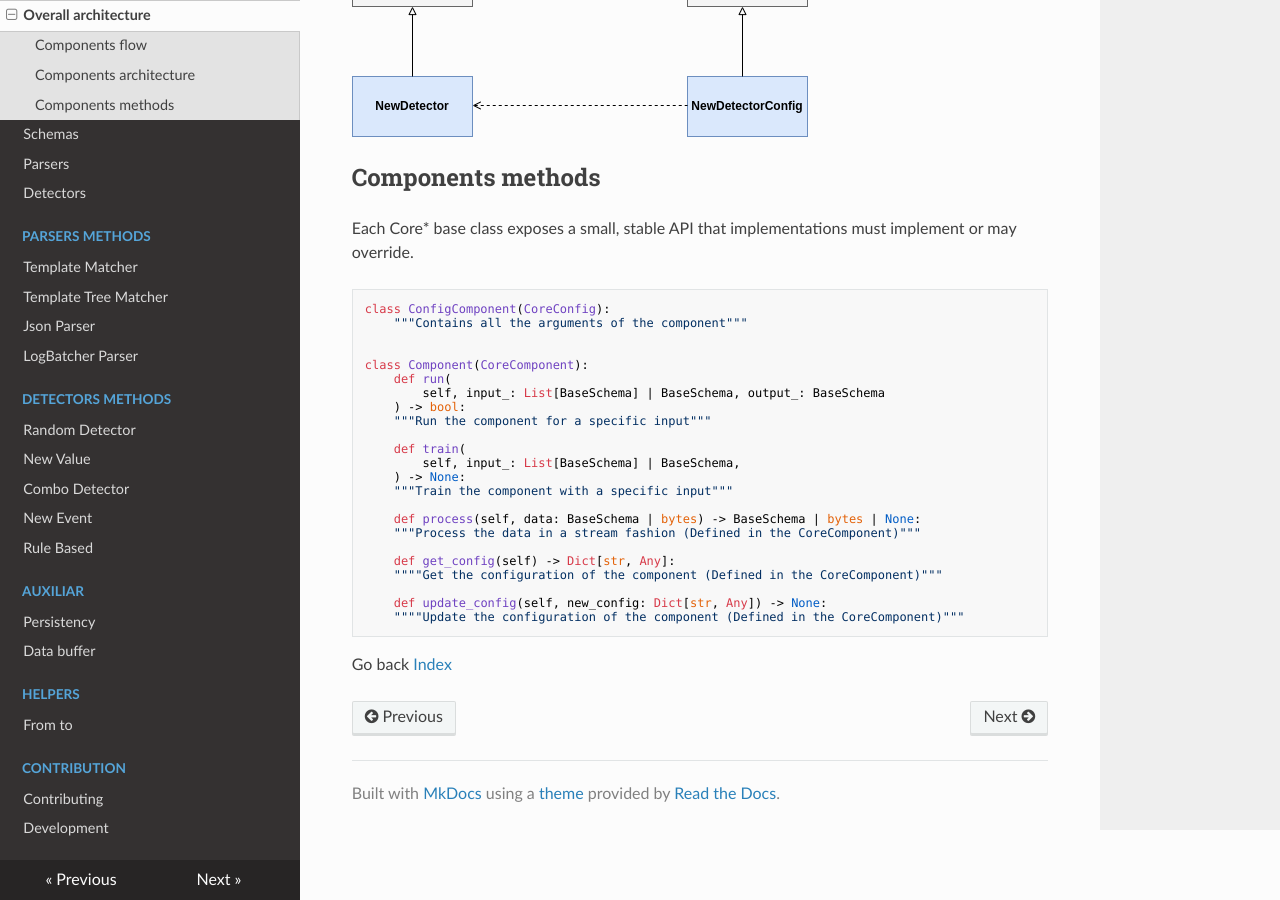
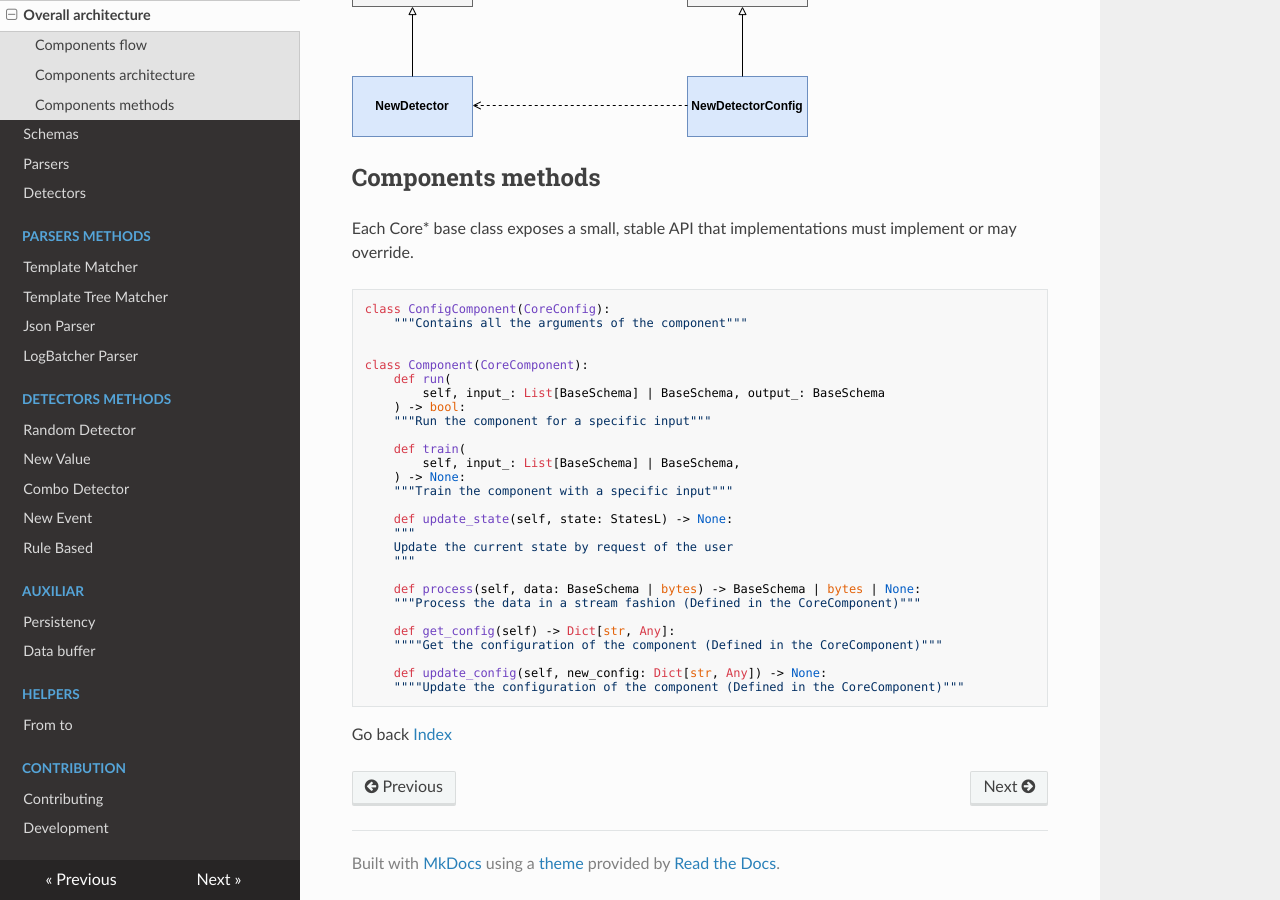
Before and after one commit to ait-detectmate/DetectMateLibrary, an MkDocs documentation site: the page built from docs/overall_architecture.md, in a window 1280 px wide and 900 px high, scrolled down 1484 px. Built offline with MkDocs 1.6.1, drawn with Linux system fonts in a browser that asks for light colours; nearby versions of some CDN libraries.

Commit message:
check what is wrong

```diff
--- a/docs/overall_architecture.md
+++ b/docs/overall_architecture.md
@@ -51,6 +51,11 @@ class Component(CoreComponent):
     ) -> None:
     """Train the component with a specific input"""
 
+    def update_state(self, state: StatesL) -> None:
+    """
+    Update the current state by request of the user
+    """
+
     def process(self, data: BaseSchema | bytes) -> BaseSchema | bytes | None:
     """Process the data in a stream fashion (Defined in the CoreComponent)"""
 
```
